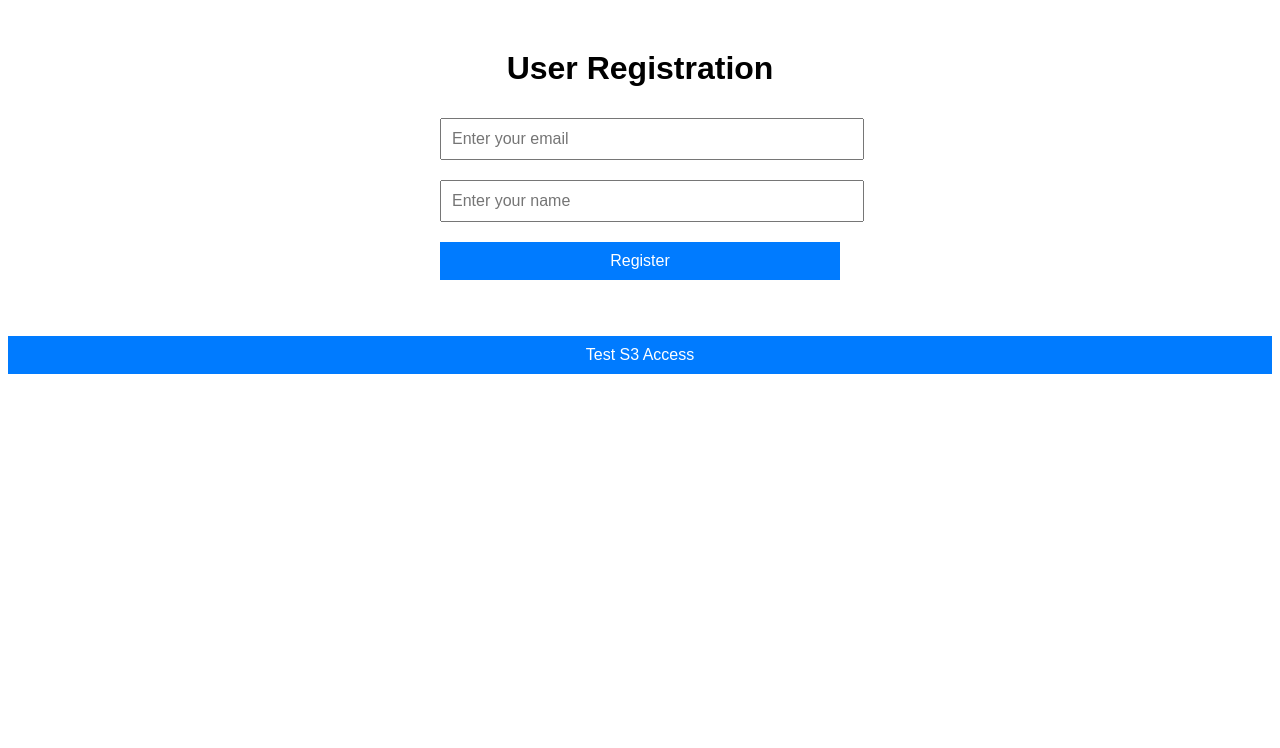
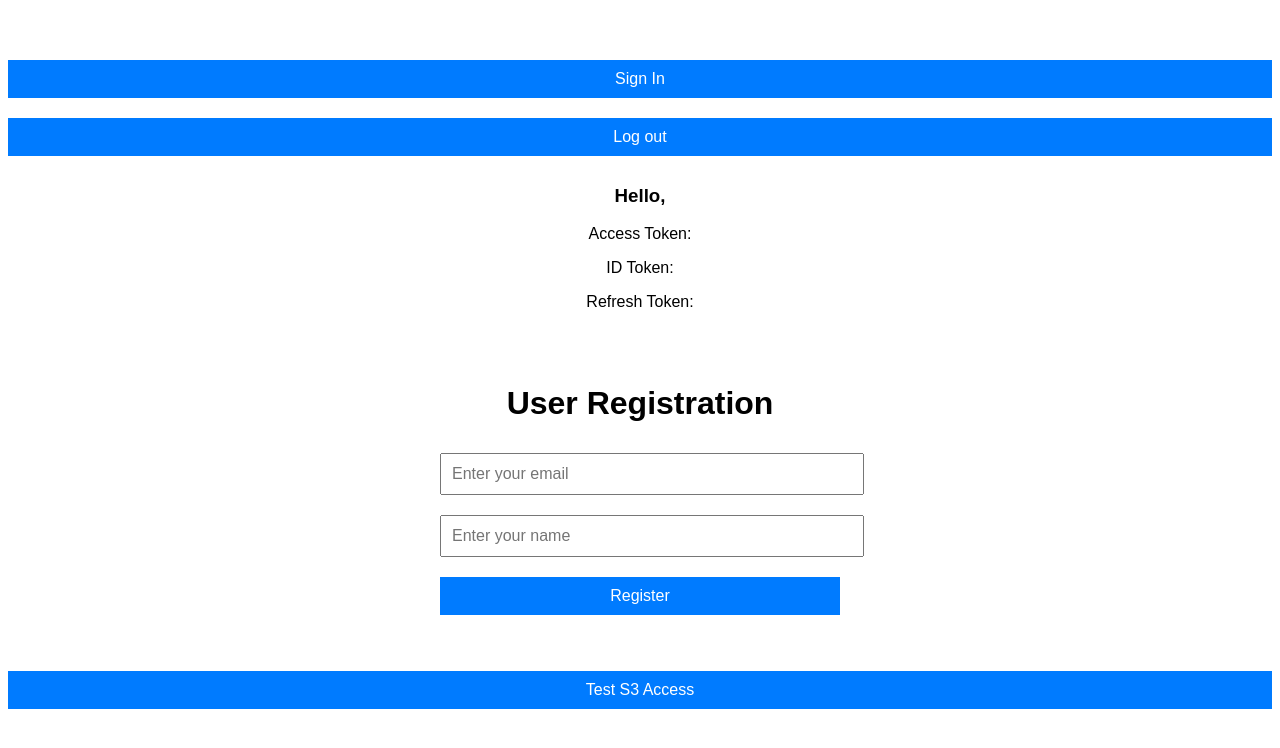
Before and after one commit to blackboxradiology/mrkr_web_app, a plain HTML site: page index.html in a window 1280 px wide. Drawn offline with Linux system fonts and the light colour scheme.

Commit message:
Update index.html

```diff
--- a/index.html
+++ b/index.html
@@ -31,7 +31,25 @@
     }
   </style>
 </head>
+
 <body>
+
+  <div>
+    <!-- Sign-In Button -->
+    <button id="signIn">Sign In</button>
+
+    <!-- Sign-Out Button -->
+    <button id="signOut">Log out</button>
+</div>
+
+<div>
+    <!-- Display User Information -->
+    <h3>Hello, <span id="email"></span></h3>
+    <p>Access Token: <pre id="access-token"></pre></p>
+    <p>ID Token: <pre id="id-token"></pre></p>
+    <p>Refresh Token: <pre id="refresh-token"></pre></p>
+</div>
+<br><br>
   <h1>User Registration</h1>
   <form id="registerForm">
     <input type="email" id="email" placeholder="Enter your email" required />
```
